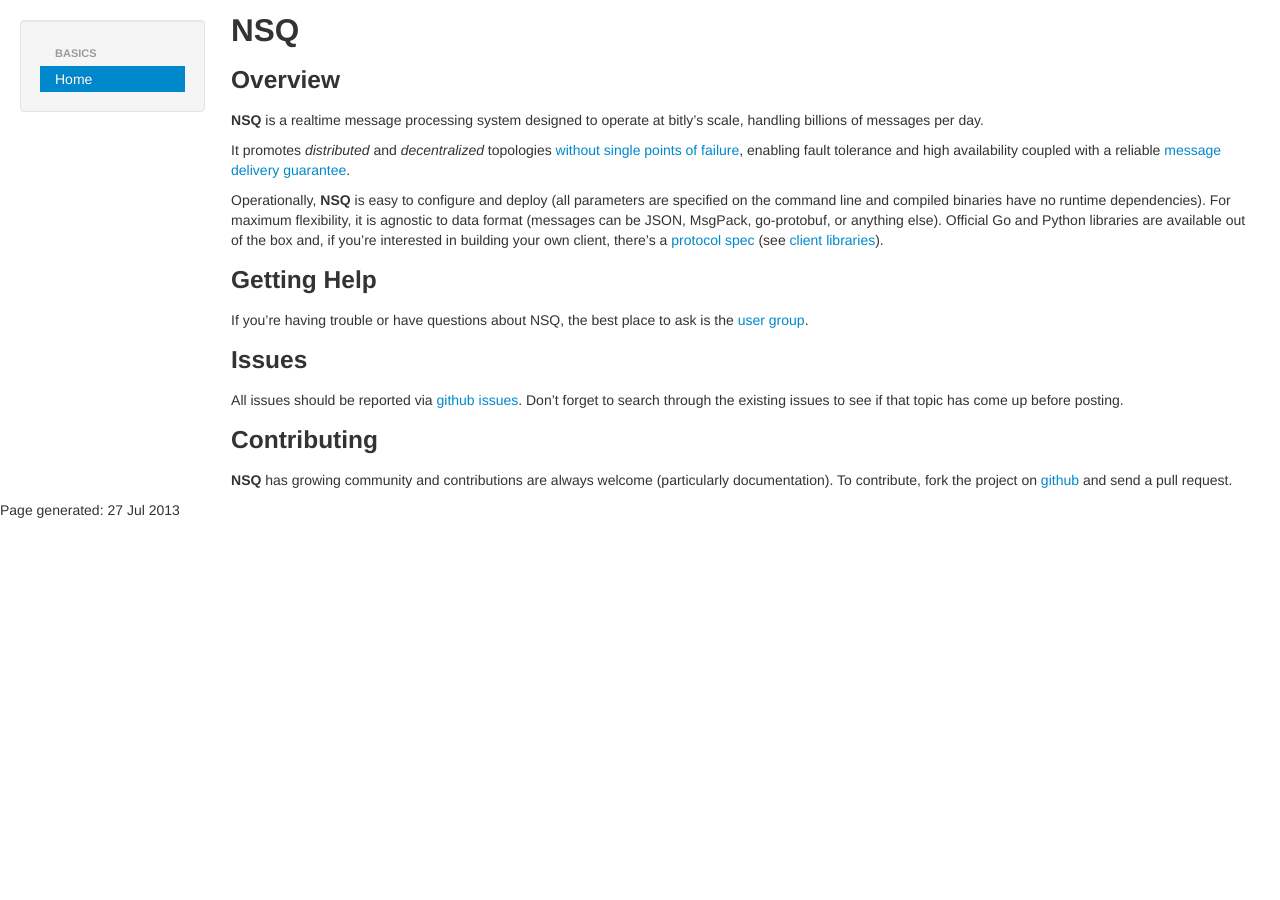
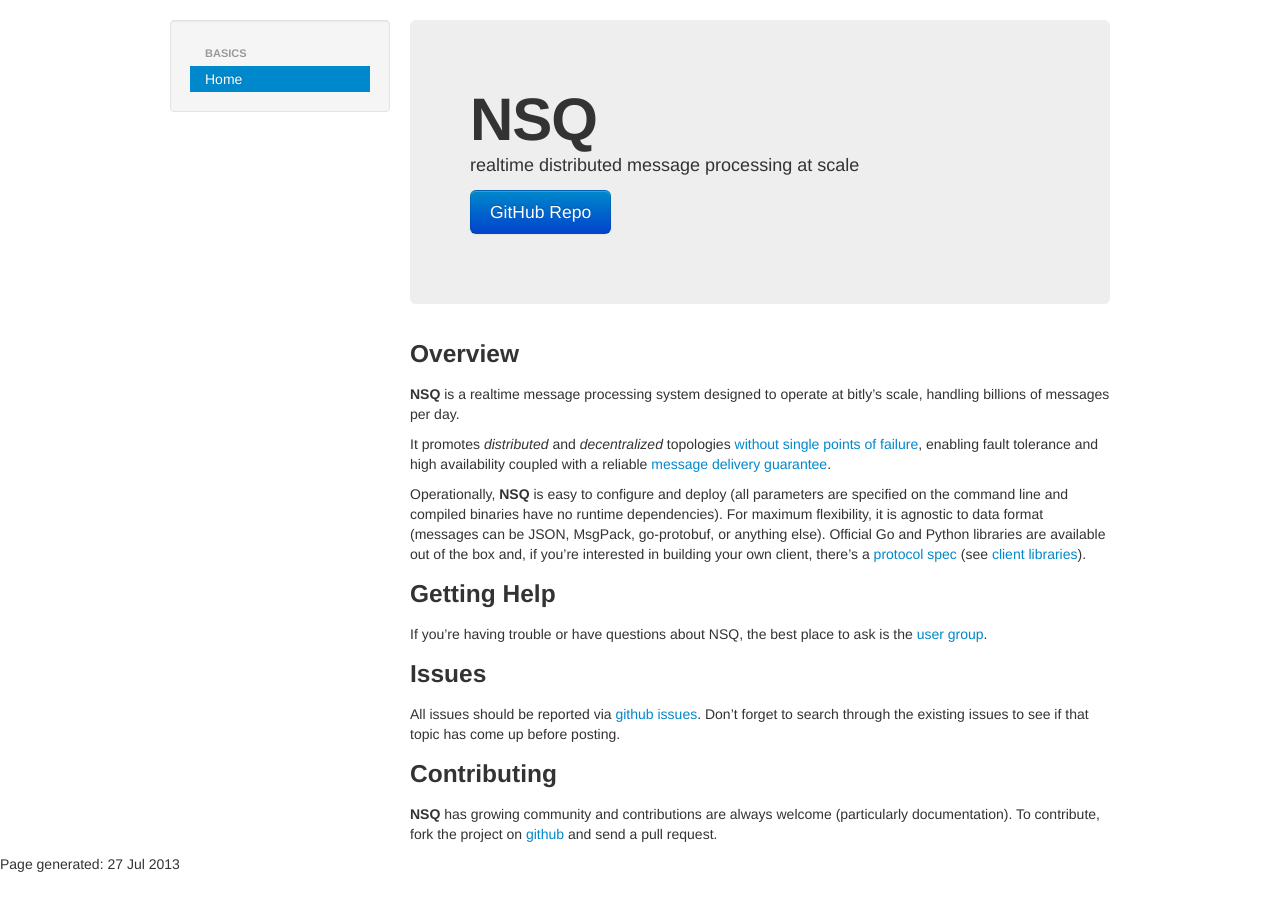
Before and after one commit to nsqio/nsq, a Jekyll site: the page built from index.html, in a window 1280 px wide. Built offline with Jekyll 4.4.1, drawn with Linux system fonts in a browser that asks for light colours.

Commit message:
more style

```diff
--- a/_layouts/default.html
+++ b/_layouts/default.html
@@ -6,10 +6,10 @@
     <link rel="stylesheet" type="text/css" href="static/css/base.css" />
   </head>
   <body lang="en">
-    <div class="container-fluid">
-      <div class="row-fluid">
-        <div class="span2">{% include sidebar.html %}</div>
-        <div class="span10">{{ content }}</div>
+    <div class="container">
+      <div class="row">
+        <div class="span3">{% include sidebar.html %}</div>
+        <div class="span9">{{ content }}</div>
       </div>
     </div>
     <footer class="footer">
--- a/index.html
+++ b/index.html
@@ -3,5 +3,11 @@
 title: NSQ - realtime distributed message processing at scale
 ---
 
+<div class="hero-unit">
+  <h1>NSQ</h1>
+  <p>realtime distributed message processing at scale</p>
+  <p><a class="btn btn-primary btn-large" href="https://github.com/bitly/nsq">GitHub Repo</a></p>
+</div>
+
 {% capture intro %}{% include intro.md %}{% endcapture %}
 {{ intro | markdownify }}
--- a/static/css/base.css
+++ b/static/css/base.css
@@ -1,3 +1,3 @@
-.sidebar {
-  margin-top: 20px;
+body {
+  padding-top: 20px;
 }
```
Also changed, not shown: _includes/intro.md (+0 -2 lines).
